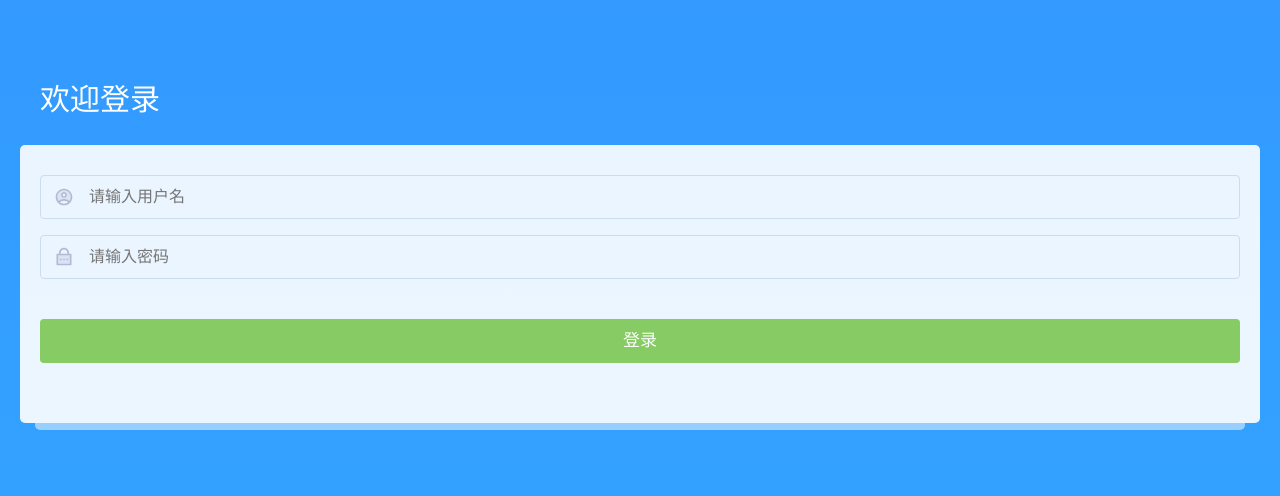
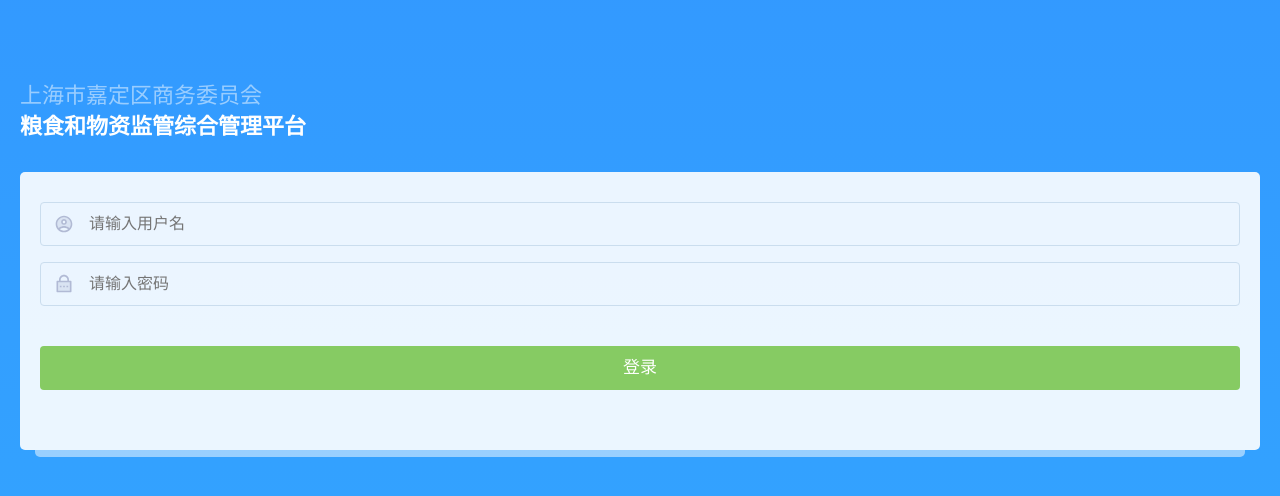
Before and after one commit to Generalchao/liangchang, a plain HTML site: page login.html in a window 1280 px wide. Drawn offline with nearby package versions, Linux system fonts and the light colour scheme.

Commit message:
新增pc

```diff
--- a/css/style.css
+++ b/css/style.css
@@ -92,8 +92,8 @@
 
 /* 菜单页 */
 .home .menu{padding: 5px;overflow: hidden;}
-.home .title{color: #fff;font-size: 22px;line-height: 31px;font-weight: 800;padding:10vh 20px 30px;}
-.home .title font{color: rgba(255, 255, 255, 0.5);font-weight: normal;}
+.home .title, .login .title{color: #fff;font-size: 22px;line-height: 31px;font-weight: 800;padding:10vh 20px 30px;}
+.home .title font, .login .title font{color: rgba(255, 255, 255, 0.5);font-weight: normal;}
 .home .item{background: rgba(255, 255, 255, 0.2);border-radius: 4px;color: #fff;text-align: center;padding: 22px 0 18px;margin: 5px;width: calc((100vw - 30px) / 2);display: inline-block;float: left;}
 .home .item i{color: #fff;display: block;font-size: 40px;}
 .home .item span{display: block;font-size: 17px;font-weight: normal;padding-top: 16px;color: #fff;}
--- a/login.html
+++ b/login.html
@@ -14,7 +14,9 @@
 </head>
 <body class="login">
 
-	<h1 class="title">欢迎登录</h1>
+	<!-- <h1 class="title">欢迎登录</h1> -->
+		<h1 class="title"><font>上海市嘉定区商务委员会
+</font><br>粮食和物资监管综合管理平台</h1>
 
 	<form class="form-control loginForm"  id="app">
 		<div class="input-group">
```
Also changed, not shown: liangchang-pc.html (added, +17 -0 lines), img/iphonex.png (added), 3 other files.
